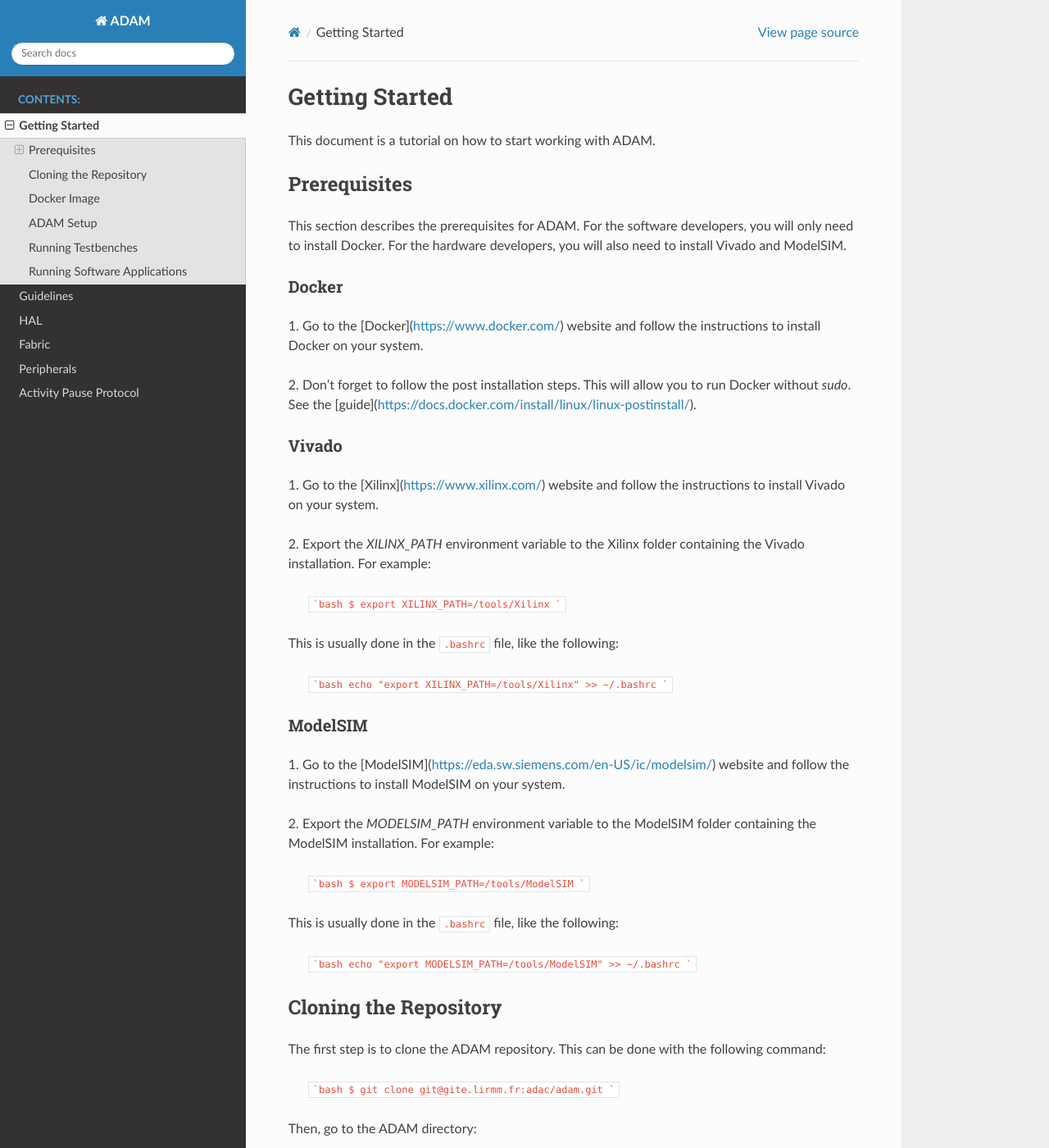
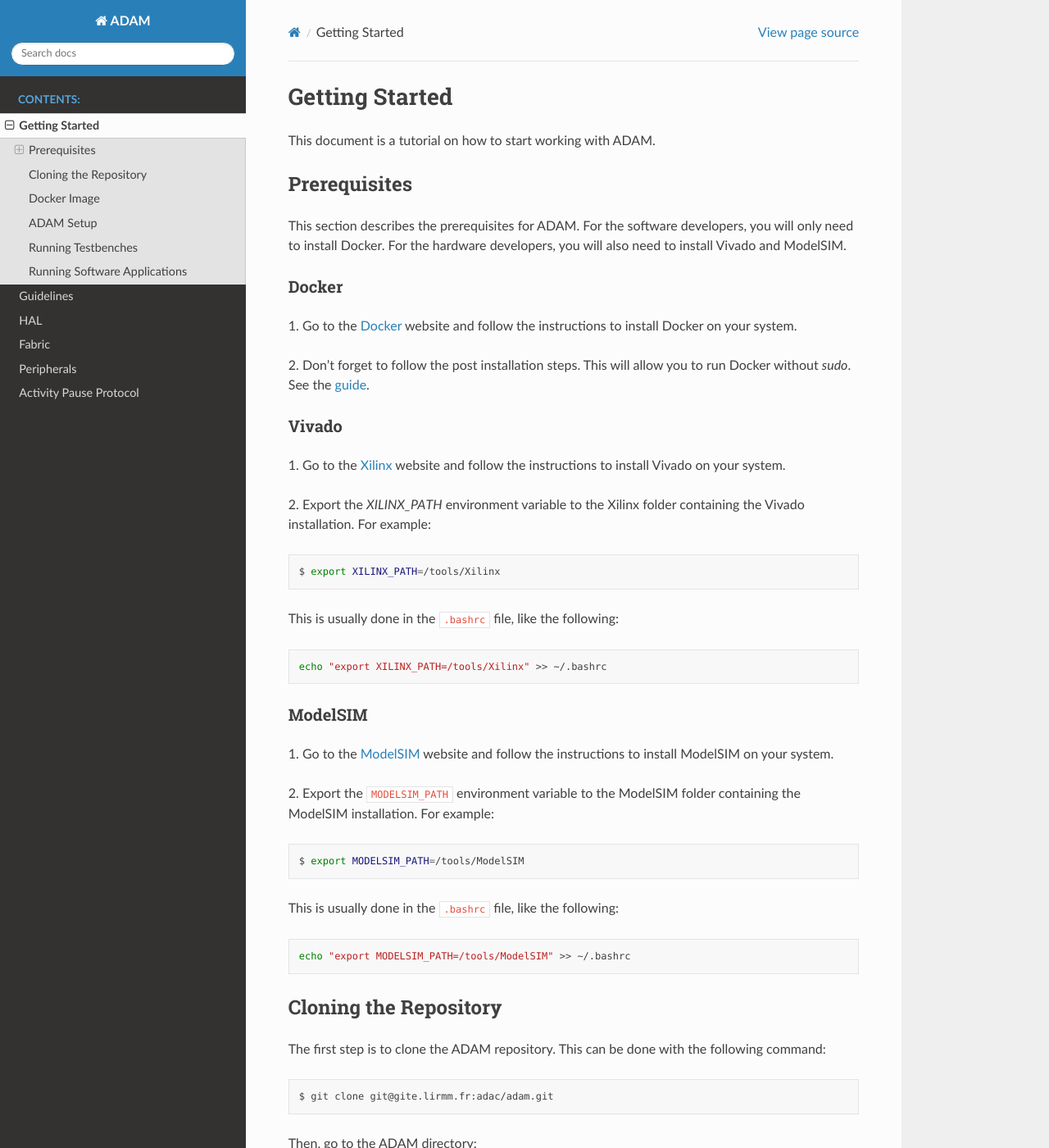
Before and after one commit to ADAC-LIRMM/adam, a Sphinx documentation site: the page built from docs/source/getting_started.rst, in a window 1280 px wide and 1400 px high. Shown: the whole window at 82% size. Built offline with Sphinx 7.4.7 and the Read the Docs theme 2.0.0, drawn with Linux system fonts in a browser that asks for light colours; some of the changed text lies outside the part shown.

````diff
--- a/docs/source/getting_started.rst
+++ b/docs/source/getting_started.rst
@@ -15,51 +15,51 @@ ModelSIM.
 Docker
 ------
 
-1. Go to the [Docker](https://www.docker.com/) website and follow the
+1. Go to the `Docker <https://www.docker.com/>`_ website and follow the
 instructions to install Docker on your system.
 
 2. Don't forget to follow the post installation steps. This will allow you to
 run Docker without `sudo`.
-See the [guide](https://docs.docker.com/install/linux/linux-postinstall/).
+See the `guide <https://docs.docker.com/install/linux/linux-postinstall/>`_.
 
 Vivado
 ------
 
-1. Go to the [Xilinx](https://www.xilinx.com/) website and follow the
+1. Go to the `Xilinx <https://www.xilinx.com/>`_ website and follow the
 instructions to install Vivado on your system.
 
 2. Export the `XILINX_PATH` environment variable to the Xilinx folder containing
 the Vivado installation. For example:
 
-    ```bash
+.. code-block:: bash
+
     $ export XILINX_PATH=/tools/Xilinx
-    ```
 
 This is usually done in the ``.bashrc`` file, like the following:
 
-    ```bash
+.. code-block:: bash
+
     echo "export XILINX_PATH=/tools/Xilinx" >> ~/.bashrc
-    ```
 
 ModelSIM
 --------
 
 1. Go to the
-[ModelSIM](https://eda.sw.siemens.com/en-US/ic/modelsim/)
+`ModelSIM <https://eda.sw.siemens.com/en-US/ic/modelsim/>`_
 website and follow the instructions to install ModelSIM on your system.
 
-2. Export the `MODELSIM_PATH` environment variable to the ModelSIM folder
+2. Export the ``MODELSIM_PATH`` environment variable to the ModelSIM folder
 containing the ModelSIM installation. For example:
 
-    ```bash
+.. code-block:: bash
+
     $ export MODELSIM_PATH=/tools/ModelSIM
-    ```
 
 This is usually done in the ``.bashrc`` file, like the following:
 
-    ```bash
+.. code-block:: bash
+
     echo "export MODELSIM_PATH=/tools/ModelSIM" >> ~/.bashrc
-    ```
 
 Cloning the Repository
 ======================
@@ -67,36 +67,38 @@ Cloning the Repository
 The first step is to clone the ADAM repository. This can be done with the
 following command:
 
-    ```bash
+.. code-block:: bash
+
     $ git clone git@gite.lirmm.fr:adac/adam.git
-    ```
 
 Then, go to the ADAM directory:
 
-    ```bash
+.. code-block:: bash
+
     $ cd adam
-    ```
 
 Docker Image
 ============
 
 Build the ADAM docker image:
 
-    ```bash
+.. code-block:: bash
+
     $ ./scripts/docker.bash --build
-    ```
 
 Now you have a docker image running with ADAM installed. You can check it by:
 
-    ```bash
+.. code-block:: bash
+
     (adam) ~ $ flow.py --help
-    ```
+
 
 In the future, you can run the docker image without rebuilding by running:
 
-    ```bash
+.. code-block:: bash
+
     $ ./scripts/docker.bash
-    ```
+
 
 ADAM Setup
 ==========
@@ -105,9 +107,9 @@ In this section, we will setup ADAM by getting and seting up all the
 dependencies.
 This can be done running the following command:
 
-    ```bash
+.. code-block:: bash
+
     (adam) ~ $ setup.bash
-    ```
 
 Running Testbenches
 ===================
@@ -117,9 +119,9 @@ your ADAM is well configured.
 If you are only a software developer for ADAM, you can skip this section.
 This can be done running the following command:
 
-    ```bash
+.. code-block:: bash
+
     (adam) ~ $ flow.py vunit
-    ```
 
 Running Software Applications
 =============================
@@ -127,22 +129,22 @@ Running Software Applications
 In this section, we will run a full software application demo on ADAM.
 First, go to the demo directory:
 
-    ```bash
+.. code-block:: bash
+
     (adam) ~ $ cd examples/demo
-    ```
 
 Second, compile the software application:
 
-    ```bash
+.. code-block:: bash
+
     (adam) ~ $ make all
-    ```
 
 Third, load the software application on ADAM:
 
-    ```bash
+.. code-block:: bash
+
     (adam) ~ $ python3 ./scripts/code_loader.py ./build/target/demo.elf \
     -p /dev/ttyUSB2
-    ```
 
 The software application should be running on ADAM now.
 You can check the UART output in this very terminal.
````
Also changed, not shown: docs/source/index.rst (+21 -1 lines).
